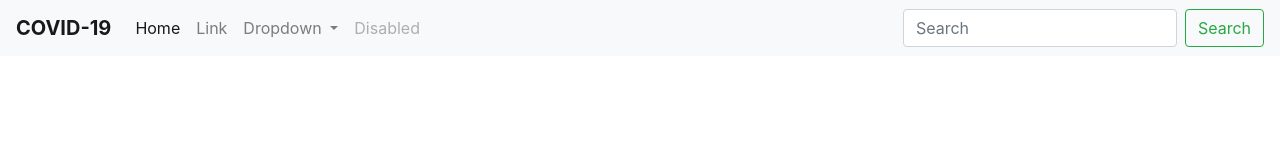
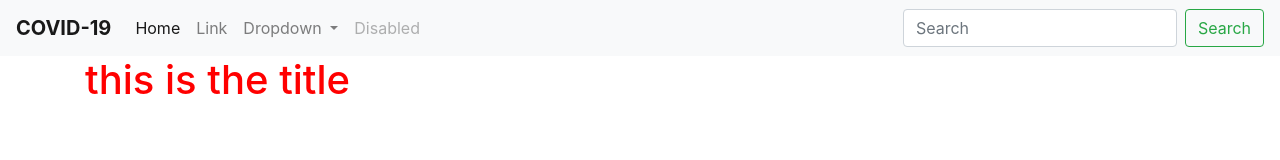
Before and after one commit to prosenjeet123/covid19, a plain HTML site: page index.html in a window 1280 px wide. Drawn offline with Linux system fonts and the light colour scheme.

Commit message:
Heading added

```diff
--- a/index.html
+++ b/index.html
@@ -5,6 +5,7 @@
     <meta name="viewport" content="width=device-width, initial-scale=1.0" />
     <title>Covid 19</title>
     <link rel="stylesheet" href="bootstrap/css/bootstrap.min.css" />
+    <link rel="stylesheet" href="dist/css/main.min.css" />
   </head>
   <body>
     <nav class="navbar navbar-expand-lg navbar-light bg-light">
@@ -76,7 +77,9 @@
       </div>
     </nav>
 
-    <div class="container-md"></div>
+    <div class="container-md">
+      <h1>this is the title</h1>
+    </div>
 
     <script src="bootstrap/js/jquery-3.4.1.slim.min.js"></script>
     <script src="bootstrap/js/popper.min.js"></script>
```
